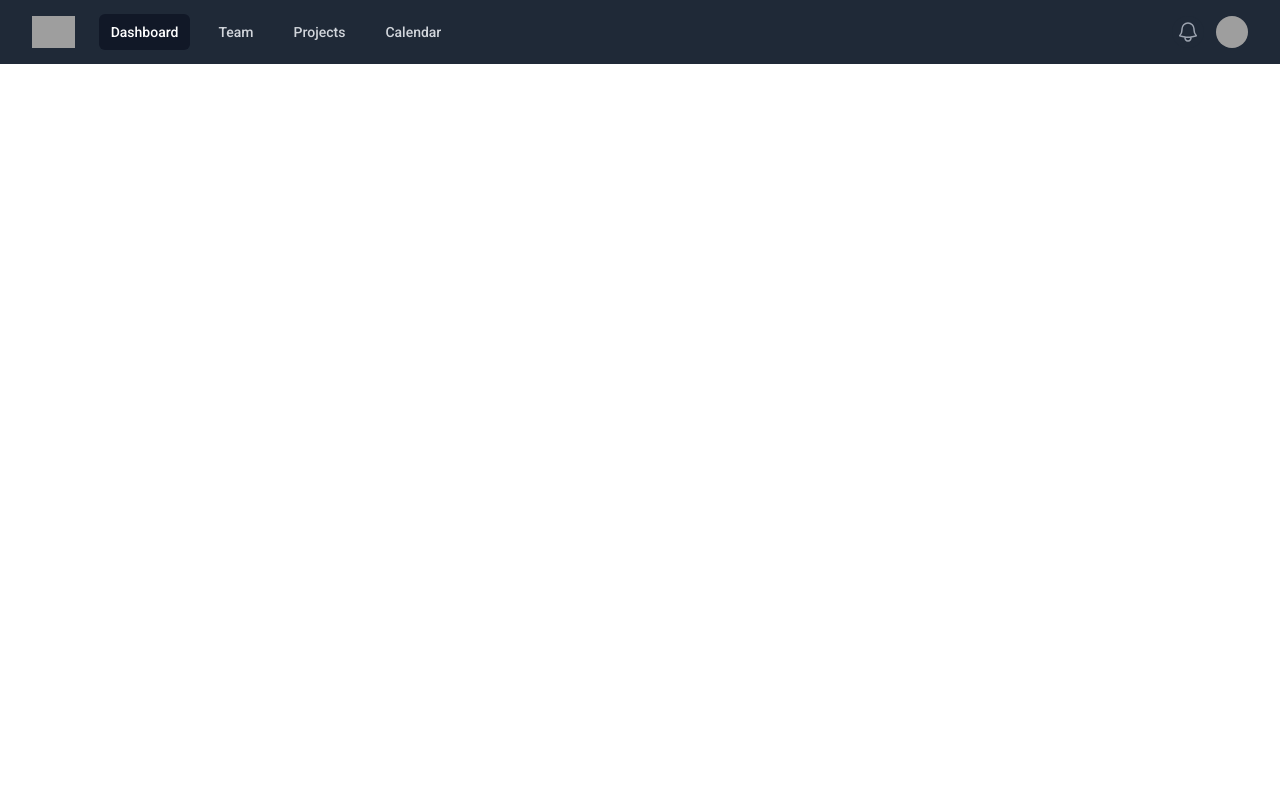
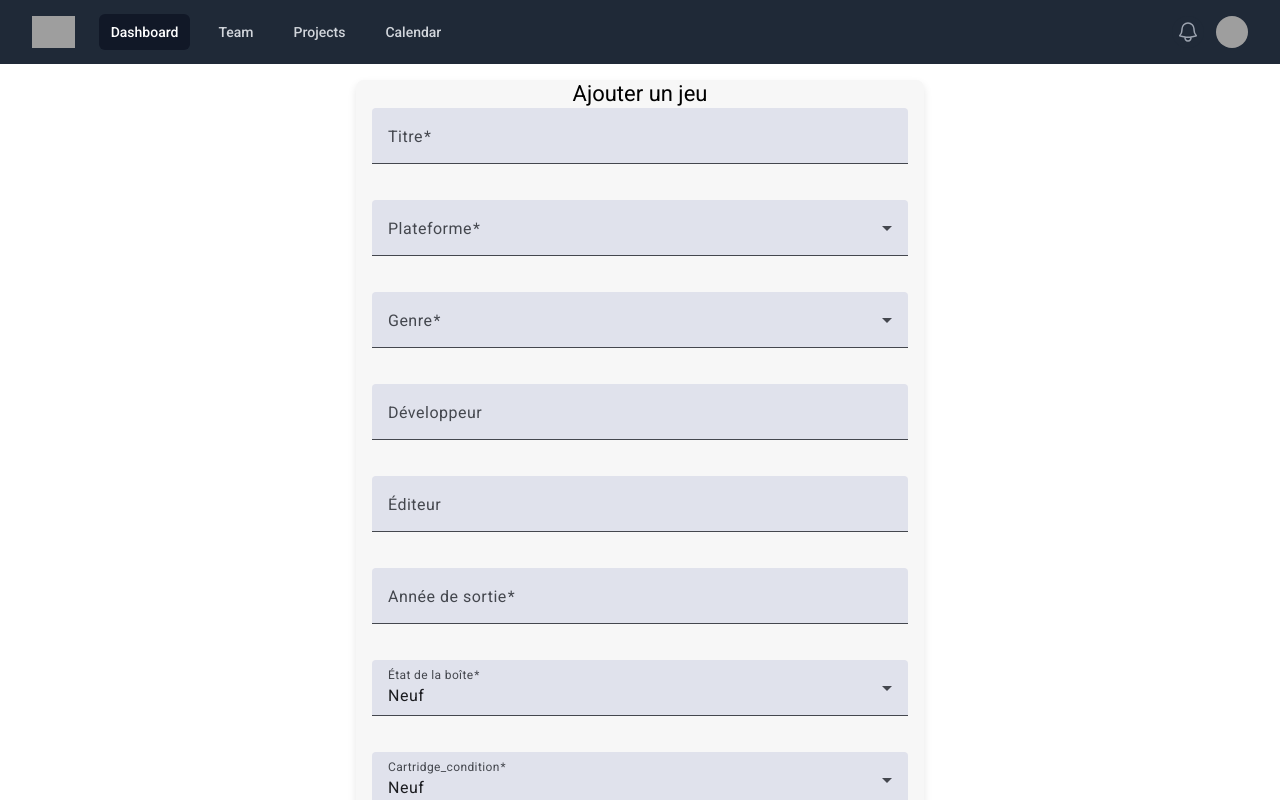
Before and after one commit to Moonbrite/Jeux_r-tro, an Angular app: page /add/game in a window 1280 px wide. Before the commit this address led to /. Shown: the top 800 px of the page. Built offline with nearby package versions, Linux system fonts and the light colour scheme; grey boxes are pictures that could not be loaded.

Commit message:
[feat] : ajout du post formGame / service game post

```diff
--- a/src/app/app.routes.ts
+++ b/src/app/app.routes.ts
@@ -1,6 +1,8 @@
 import { Routes } from '@angular/router';
 import {HomeComponent} from './components/home/home.component';
+import {AddGameFormComponent} from './components/add-game-form/add-game-form.component';
 
 export const routes: Routes = [
   {path: '', component: HomeComponent},
+  {path: 'add/game', component: AddGameFormComponent}
 ];
--- a/src/app/components/add-game-form/add-game-form.component.css
+++ b/src/app/components/add-game-form/add-game-form.component.css
@@ -1,3 +1,22 @@
+.add-game-container {
+  max-width: 600px;
+  margin: 0 auto;
+  padding: 16px;
+}
 
+mat-card {
+  background-color: #f7f7f7;
+  box-shadow: 0 4px 8px rgba(0, 0, 0, 0.1);
+  border-radius: 8px;
+}
+
+mat-form-field {
+  width: 100%;
+  margin-bottom: 16px;
+}
+
+button {
+  margin-top: 16px;
+}
 
 /*# sourceMappingURL=add-game-form.component.css.map */
--- a/src/app/components/add-game-form/add-game-form.component.html
+++ b/src/app/components/add-game-form/add-game-form.component.html
@@ -1 +1,75 @@
-<p>add-game-form works!</p>
+<div class="add-game-container">
+  <mat-card>
+    <mat-card-title class="text-center ">Ajouter un jeu</mat-card-title>
+    <mat-card-content>
+      <form [formGroup]="gameForm" (ngSubmit)="submitForm()">
+        <mat-form-field appearance="fill">
+          <mat-label>Titre</mat-label>
+          <input matInput formControlName="title" required />
+        </mat-form-field>
+
+        <mat-form-field appearance="fill">
+          <mat-label>Plateforme</mat-label>
+          <mat-select formControlName="platform">
+            <mat-option *ngFor="let platform of platforms" [value]="platform">
+              {{ platform }}
+            </mat-option>
+          </mat-select>
+        </mat-form-field>
+
+        <mat-form-field appearance="fill">
+          <mat-label>Genre</mat-label>
+          <mat-select formControlName="genre">
+            <mat-option *ngFor="let genre of genres" [value]="genre">
+              {{ genre }}
+            </mat-option>
+          </mat-select>
+        </mat-form-field>
+
+        <mat-form-field appearance="fill">
+          <mat-label>Développeur</mat-label>
+          <input matInput formControlName="developer" />
+        </mat-form-field>
+
+        <mat-form-field appearance="fill">
+          <mat-label>Éditeur</mat-label>
+          <input matInput formControlName="publisher" />
+        </mat-form-field>
+
+        <mat-form-field appearance="fill">
+          <mat-label>Année de sortie</mat-label>
+          <input min="1950" matInput type="number" formControlName="release_year" />
+        </mat-form-field>
+
+        <mat-form-field appearance="fill">
+          <mat-label>État de la boîte</mat-label>
+          <mat-select formControlName="box_condition">
+            <mat-option *ngFor="let box_condition of boxConditions" [value]="box_condition">
+              {{box_condition}}
+            </mat-option>
+          </mat-select>
+        </mat-form-field>
+
+        <mat-form-field appearance="fill">
+          <mat-label>Cartridge_condition</mat-label>
+          <mat-select formControlName="cartridge_condition">
+            <mat-option *ngFor="let cartridge_condition of boxConditions" [value]="cartridge_condition">
+              {{cartridge_condition}}
+            </mat-option>
+          </mat-select>
+        </mat-form-field>
+
+        <mat-form-field appearance="fill">
+          <mat-label>Prix d'achat</mat-label>
+          <input matInput type="number" formControlName="purchase_price" />
+        </mat-form-field>
+
+        <mat-checkbox formControlName="collection">Ajouté à la collection</mat-checkbox>
+
+        <button mat-raised-button color="primary" class="ms-5" style="margin-top: 0!important;" type="submit" [disabled]="gameForm.invalid">
+          Ajouter
+        </button>
+      </form>
+    </mat-card-content>
+  </mat-card>
+</div>
--- a/src/app/components/add-game-form/add-game-form.component.scss
+++ b/src/app/components/add-game-form/add-game-form.component.scss
@@ -0,0 +1,20 @@
+.add-game-container {
+  max-width: 600px;
+  margin: 0 auto;
+  padding: 16px;
+}
+
+mat-card {
+  background-color: #f7f7f7;
+  box-shadow: 0 4px 8px rgba(0, 0, 0, 0.1);
+  border-radius: 8px;
+}
+
+mat-form-field {
+  width: 100%;
+  margin-bottom: 16px;
+}
+
+button {
+  margin-top: 16px;
+}
--- a/src/app/components/add-game-form/add-game-form.component.ts
+++ b/src/app/components/add-game-form/add-game-form.component.ts
@@ -1,11 +1,76 @@
-import { Component } from '@angular/core';
+import {Component} from '@angular/core';
+import {FormBuilder, FormGroup, FormsModule, ReactiveFormsModule, Validators} from '@angular/forms';
+import {MatFormField, MatLabel} from '@angular/material/form-field';
+import {MatOption, MatSelect} from '@angular/material/select';
+import {MatInput} from '@angular/material/input';
+import {Game} from '../../models/game';
+import {MatCard, MatCardContent, MatCardTitle} from '@angular/material/card';
+import {NgForOf} from '@angular/common';
+import {MatCheckbox} from '@angular/material/checkbox';
+import {MatButton} from '@angular/material/button';
+import {GameService} from '../../services/game';
 
 @Component({
   selector: 'app-add-game-form',
-  imports: [],
+  imports: [
+    FormsModule,
+    MatFormField,
+    MatSelect,
+    MatOption,
+    MatInput,
+    MatLabel,
+    MatCard,
+    MatCardTitle,
+    MatCardContent,
+    ReactiveFormsModule,
+    NgForOf,
+    MatCheckbox,
+    MatButton
+  ],
   templateUrl: './add-game-form.component.html',
+  standalone: true,
   styleUrl: './add-game-form.component.scss'
 })
 export class AddGameFormComponent {
 
+  gameForm: FormGroup;
+  platforms: string[] = ['Nintendo Switch', 'PlayStation 4', 'Xbox One', 'PC'];
+  genres: string[] = ['Aventure', 'RPG', 'Sport', 'Simulation', 'Shooter'];
+  boxConditions: string[] = ['Neuf','Excellent','Bon','Usé']
+  game: Game = new Game();
+
+
+  constructor(private formBuilder: FormBuilder, private gameService: GameService) {
+    this.gameForm = this.formBuilder.group({
+      title: ['', [Validators.required]],
+      platform: ['', [Validators.required]],
+      genre: ['', [Validators.required]],
+      developer: [''],
+      publisher: [''],
+      release_year: [null, [Validators.required, Validators.min(1950), Validators.max(new Date().getFullYear())]],
+      box_condition: ['Neuf', [Validators.required]],
+      cartridge_condition: ['Neuf', [Validators.required]],
+      purchase_price: [null, [Validators.required, Validators.min(0)]],
+      collection: [false]
+    });
+  }
+
+  submitForm() {
+
+    if (this.gameForm.valid) {
+      this.game = this.gameForm.value;
+      this.gameService.post(this.game).subscribe({
+        next: data => {
+          console.log("Le jeux a bien etait ajouter", data);
+          window.alert(`Le jeux a bien etait ajouter: ${data.title}`);
+        },
+        error: (err) => {
+          console.log(err)
+        },
+      })
+    }
+
+  }
+
+
 }
--- a/src/app/components/blocks/nav-bar/nav-bar.component.html
+++ b/src/app/components/blocks/nav-bar/nav-bar.component.html
@@ -6,11 +6,7 @@
         <button type="button" class="relative inline-flex items-center justify-center rounded-md p-2 text-gray-400 hover:bg-gray-700 hover:text-white focus:outline-none focus:ring-2 focus:ring-inset focus:ring-white" aria-controls="mobile-menu" aria-expanded="false">
           <span class="absolute -inset-0.5"></span>
           <span class="sr-only">Open main menu</span>
-          <!--
-            Icon when menu is closed.
 
-            Menu open: "hidden", Menu closed: "block"
-          -->
           <svg class="block size-6" fill="none" viewBox="0 0 24 24" stroke-width="1.5" stroke="currentColor" aria-hidden="true" data-slot="icon">
             <path stroke-linecap="round" stroke-linejoin="round" d="M3.75 6.75h16.5M3.75 12h16.5m-16.5 5.25h16.5" />
           </svg>
@@ -26,7 +22,7 @@
       </div>
       <div class="flex flex-1 items-center justify-center sm:items-stretch sm:justify-start">
         <div class="flex shrink-0 items-center">
-          <img class="h-8 w-auto" src="https://tailwindui.com/plus/img/logos/mark.svg?color=indigo&shade=500" alt="Your Company">
+          <img routerLink="" class="h-8 w-auto" src="https://tailwindui.com/plus/img/logos/mark.svg?color=indigo&shade=500" alt="Your Company">
         </div>
         <div class="hidden sm:ml-6 sm:block">
           <div class="flex space-x-4">
--- a/src/app/components/blocks/nav-bar/nav-bar.component.ts
+++ b/src/app/components/blocks/nav-bar/nav-bar.component.ts
@@ -1,8 +1,11 @@
 import { Component } from '@angular/core';
+import {RouterLink} from '@angular/router';
 
 @Component({
   selector: 'app-nav-bar',
-  imports: [],
+  imports: [
+    RouterLink
+  ],
   templateUrl: './nav-bar.component.html',
   standalone: true,
   styleUrl: './nav-bar.component.scss'
--- a/src/app/components/home/home.component.html
+++ b/src/app/components/home/home.component.html
@@ -1 +1,4 @@
+<button class="bg-blue-500 hover:bg-blue-700 text-white font-bold py-2 px-4 rounded ms-4 mt-3" routerLink="/add/game">
+  Ajouter un jeux +
+</button>
 <app-list-game></app-list-game>
--- a/src/app/components/home/home.component.ts
+++ b/src/app/components/home/home.component.ts
@@ -1,10 +1,12 @@
 import { Component } from '@angular/core';
 import {ListGameComponent} from '../blocks/list-game/list-game.component';
+import {RouterLink} from '@angular/router';
 
 @Component({
   selector: 'app-home',
   imports: [
-    ListGameComponent
+    ListGameComponent,
+    RouterLink
   ],
   templateUrl: './home.component.html',
   standalone: true,
--- a/src/app/services/game.ts
+++ b/src/app/services/game.ts
@@ -19,6 +19,14 @@ export class GameService {
   getAll(): Observable<Game[]> {
     return this.httpClient.get<Game[]>(this.apiUrl)
   }
+  get(id:string): Observable<Game> {
+    return this.httpClient.get<Game>(this.apiUrl+ "/" +id)
+  }
+
+
+  post(game:Game):Observable<Game> {
+   return this.httpClient.post<Game>(this.apiUrl,game)
+  }
 
 
 }
```
Also changed, not shown: src/app/models/game.ts (+22 -22 lines), 1 other file (tests, documents, lock files or other folders).
